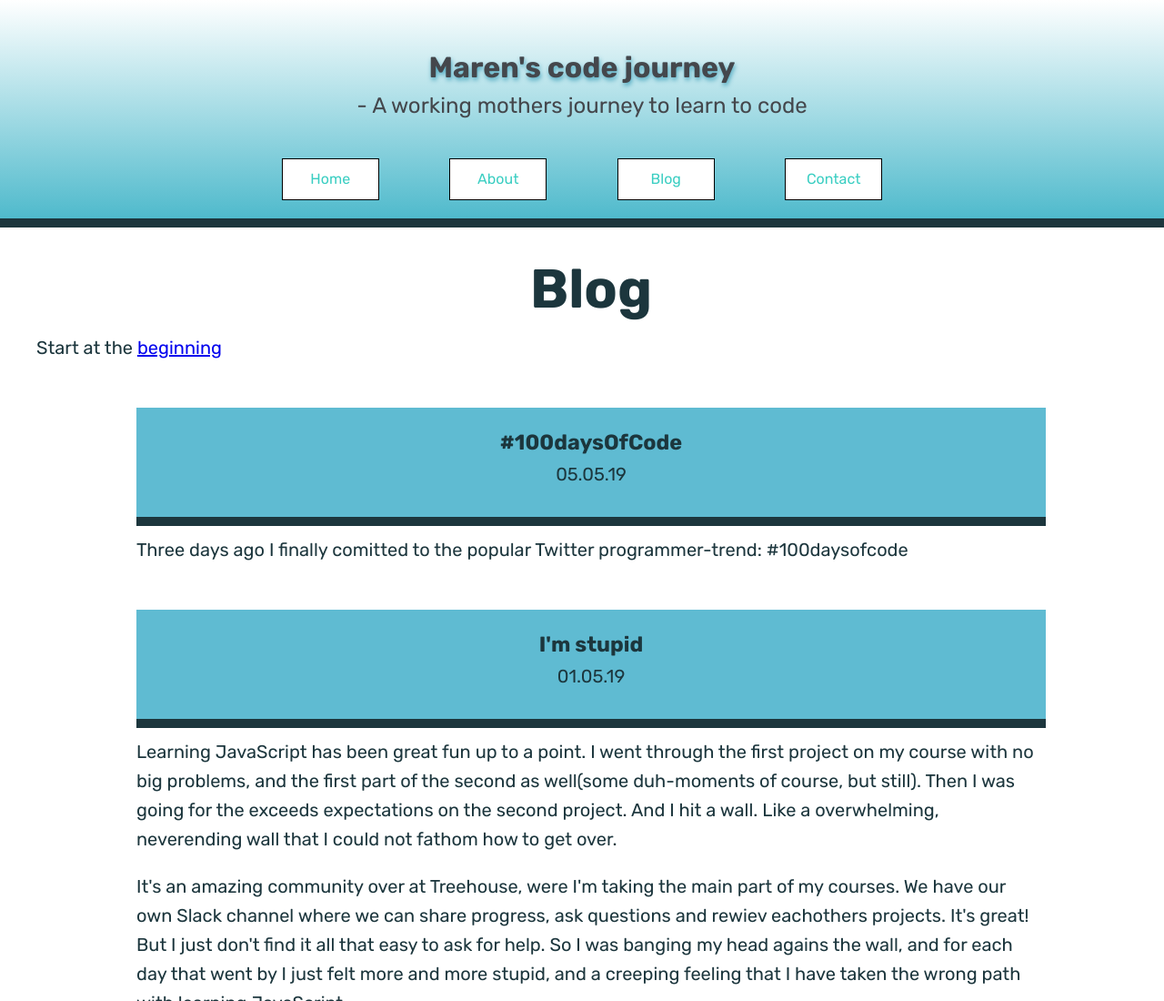
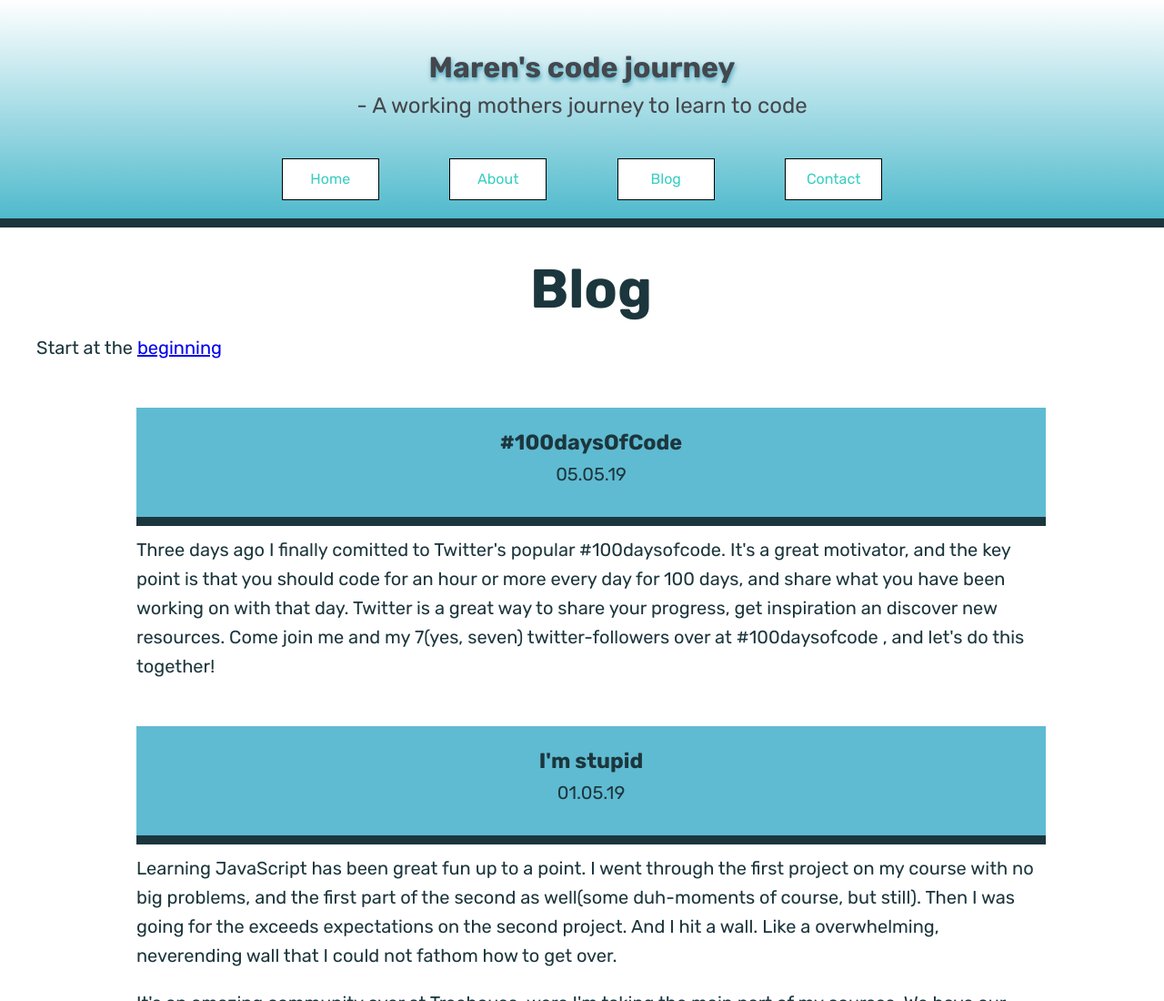
Before and after one commit to Zohla/Code-Journey, a plain HTML site: page blog.html in a window 1280 px wide. Shown: the top 1100 px of the page at 91% size. Drawn offline with Linux system fonts and the light colour scheme.

Commit message:
Update blog.html

```diff
--- a/blog.html
+++ b/blog.html
@@ -33,7 +33,7 @@
           <h3>#100daysOfCode</h3>
           <p class="date">05.05.19</p>
         </header>
-        <p>Three days ago I finally comitted to the popular Twitter programmer-trend: #100daysofcode</p>
+        <p>Three days ago I finally comitted to Twitter's popular #100daysofcode. It's a great motivator, and the key point is that you should code for an hour or more every day for 100 days, and share what you have been working on with that day. Twitter is a great way to share your progress, get inspiration an discover new resources. Come join me and my 7(yes, seven) twitter-followers over at #100daysofcode , and let's do this together!</p>
 
         <header>
           <h3>I'm stupid</h3>
```
